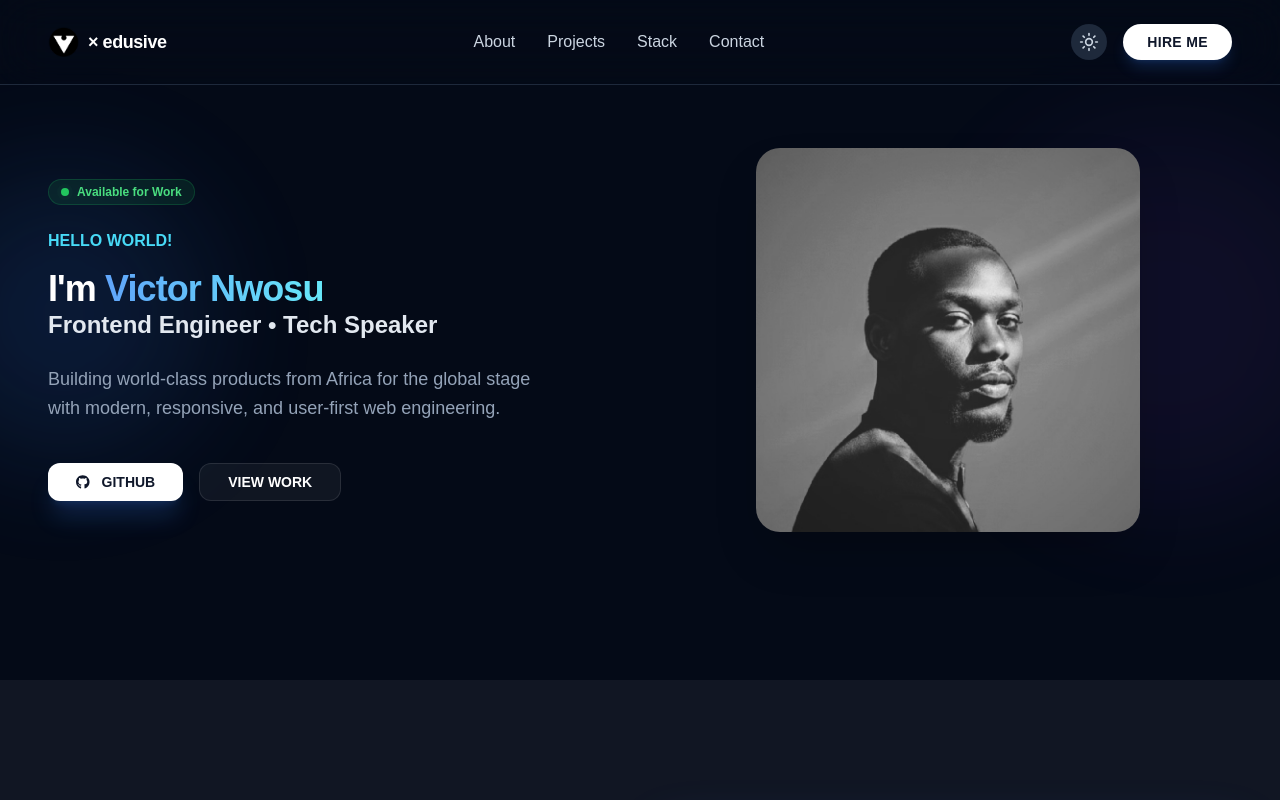
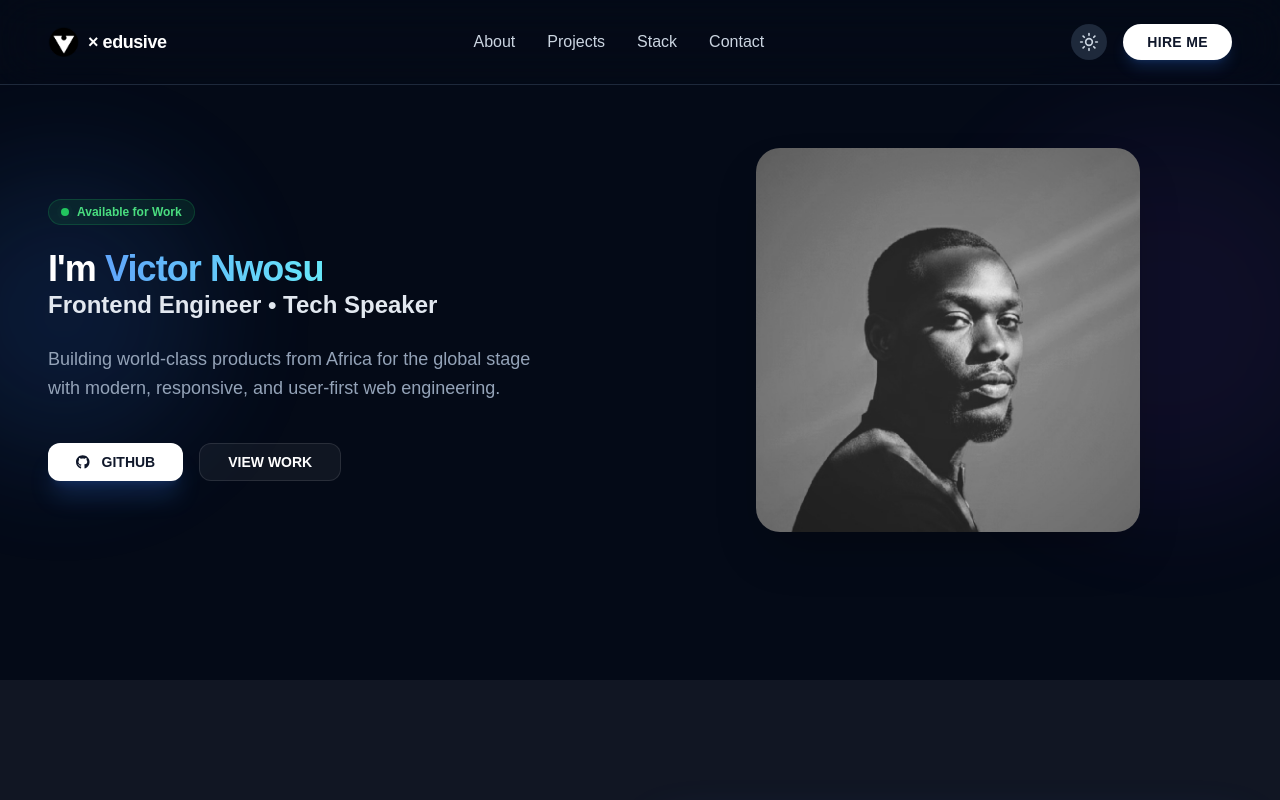
Before and after one commit to victorNwosu-Edusive/victornwosu, a React (Vite) app: page / in a window 1280 px wide. Shown: the top 800 px of the page. Built offline with nearby package versions, Linux system fonts and the light colour scheme; a web font is replaced by a local one.

Commit message:
`Removed unnecessary h1 element`

```diff
--- a/src/App.jsx
+++ b/src/App.jsx
@@ -61,7 +61,6 @@ function App() {
                 Available for Work
               </div>
 
-              <h1 className='text-sm md:text-base text-blue-500 dark:text-[#48daf7] font-black mb-4 uppercase'>HELLO WORLD!</h1>
               <h2 className='text-3xl md:text-4xl font-extrabold tracking-tight'>
                 I'm <span className='text-transparent bg-clip-text bg-gradient-to-r from-blue-600 to-cyan-500 dark:from-blue-400 dark:to-cyan-300'>Victor Nwosu</span>
               </h2>
```
